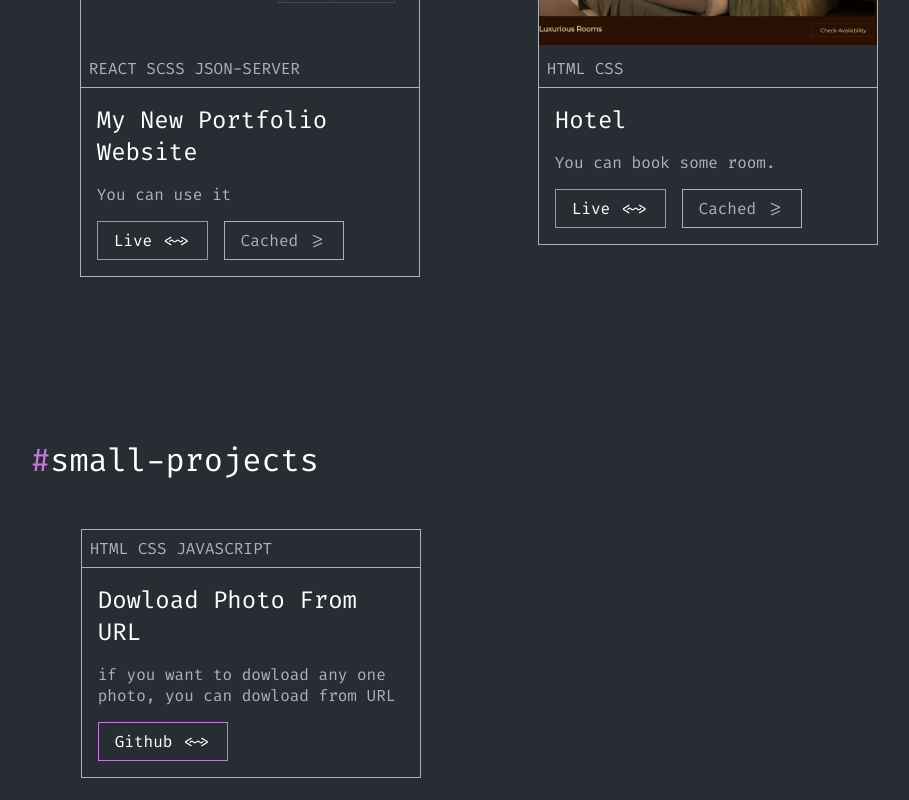
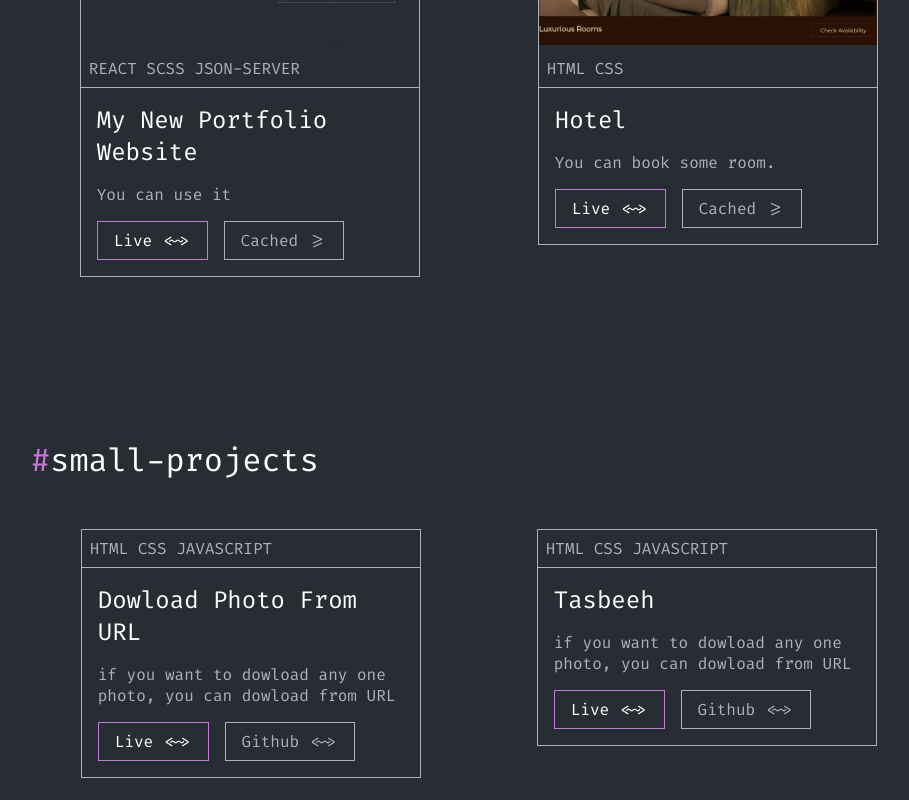
Before and after one commit to theyuunus/Portfolio, a React (Create React App) app: page /works in a window 1280 px wide. Shown: the part 1435-2235 px from the top of the page, without its empty margins (161-1070 px from the left). Built offline with nearby package versions, Linux system fonts and the light colour scheme; data requests are answered from the project's data file.

Commit message:
#fix #add and fix card #SmallProjects

```diff
--- a/db/db.json
+++ b/db/db.json
@@ -23,6 +23,7 @@
       "languages": "REACT CSS",
       "title": "Netflix Clone (One Page)",
       "text": "If you want to see movie, you can find from this website",
+      "live": "https://theyuunus-netflix-clone.netlify.app/",
       "codes": "https://github.com/theyuunus/Netfilx-Clone"
     },
     {
@@ -60,7 +61,16 @@
       "languages": "HTML CSS JAVASCRIPT",
       "title": "Dowload Photo From URL",
       "text": "if you want to dowload any one photo, you can dowload from URL",
+      "live": "https://dowload-photo-from-internet.netlify.app/",
       "codes": "https://github.com/theyuunus/dowload_photo"
+    },
+    {
+      "id": 2,
+      "languages": "HTML CSS JAVASCRIPT",
+      "title": "Tasbeeh",
+      "text": "if you want to dowload any one photo, you can dowload from URL",
+      "live": "https://theyuunus-tasbeh.netlify.app/",
+      "codes": "https://github.com/theyuunus/tasbeh"
     }
   ]
 }
--- a/src/components/SmallProjects/SmallProjects.jsx
+++ b/src/components/SmallProjects/SmallProjects.jsx
@@ -1,6 +1,7 @@
 import React, { useEffect, useState } from 'react';
 import './SmallProjects.scss';
 import ButtonLive from '../ButtonLive/ButtonLive';
+import ButtonDemo from '../ButtonDemo/ButtonDemo'
 import axios from 'axios';
 
 export default function SmallProjects() {
@@ -29,6 +30,7 @@ export default function SmallProjects() {
                     <div className="smallProjects-cards">
                         {smallWork ? (
                             smallWork.map((work) => (
+                                <div style={{ alignItems: "start" }}>
                                     <div className="smallProjects-cards-card" key={work.id}>
                                         <div className="smallProjects-cards-card-top">
                                             <p className="smallProjects-cards-card-top-p">
@@ -42,7 +44,15 @@ export default function SmallProjects() {
                                             <p className="smallProjects-cards-card-bottom-p">
                                                 {work.text}
                                             </p>
-                                        <ButtonLive text={"Github <~>"} link={work.codes} />
+                                            <div className="smallProjects-cards-card-buttons">
+                                                {work.live ? (
+                                                    <ButtonLive text={"Live <~>"} link={work.live} />
+                                                ) : null}
+                                                {work.codes ? (
+                                                    <ButtonDemo text={"Github <~>"} link={work.codes} />
+                                                ) : null}
+                                            </div>
+                                        </div>
                                     </div>
                                 </div>
                             ))
--- a/src/components/SmallProjects/SmallProjects.scss
+++ b/src/components/SmallProjects/SmallProjects.scss
@@ -58,6 +58,11 @@
                     padding: 16px 0;
                 }
             }
+
+            &-buttons{
+                display: flex;
+                gap: 16px;
+            }
         }
     }
 }
```
Lines whose indentation alone changed are shown as unchanged.
